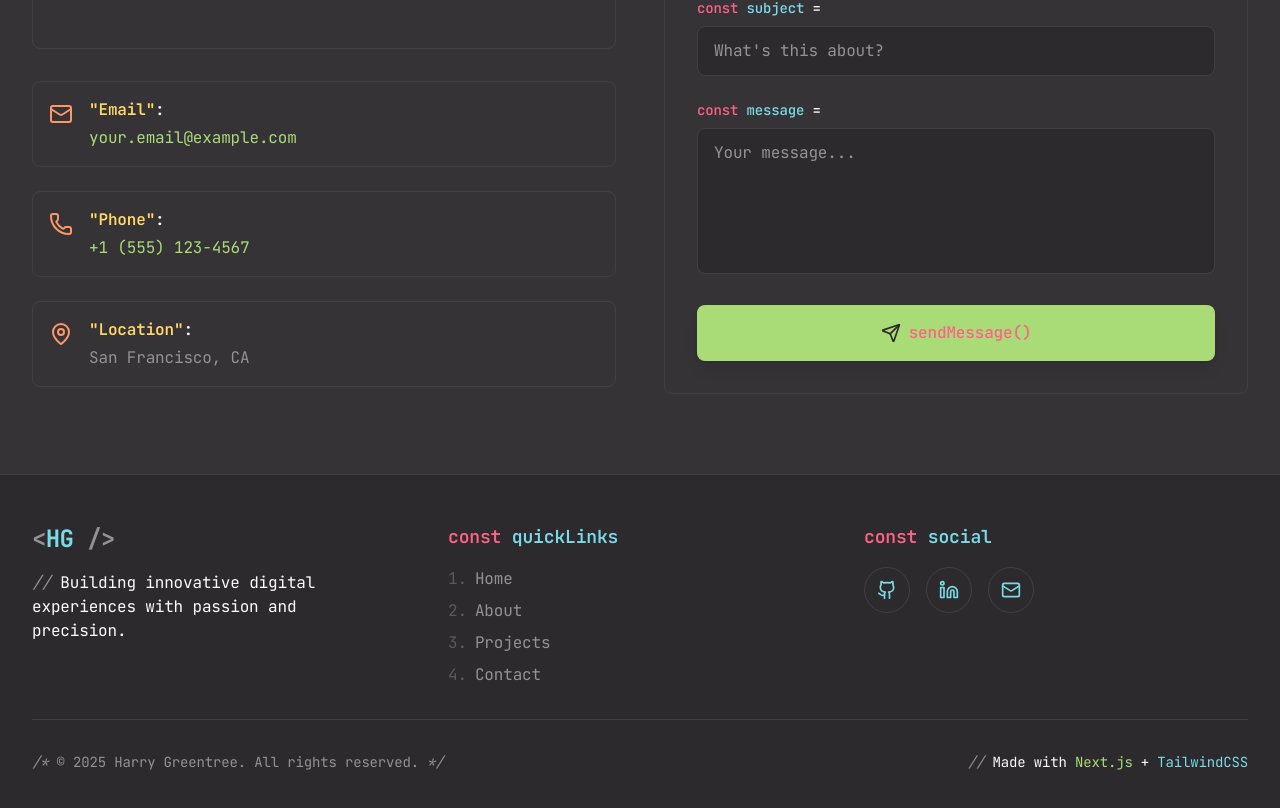
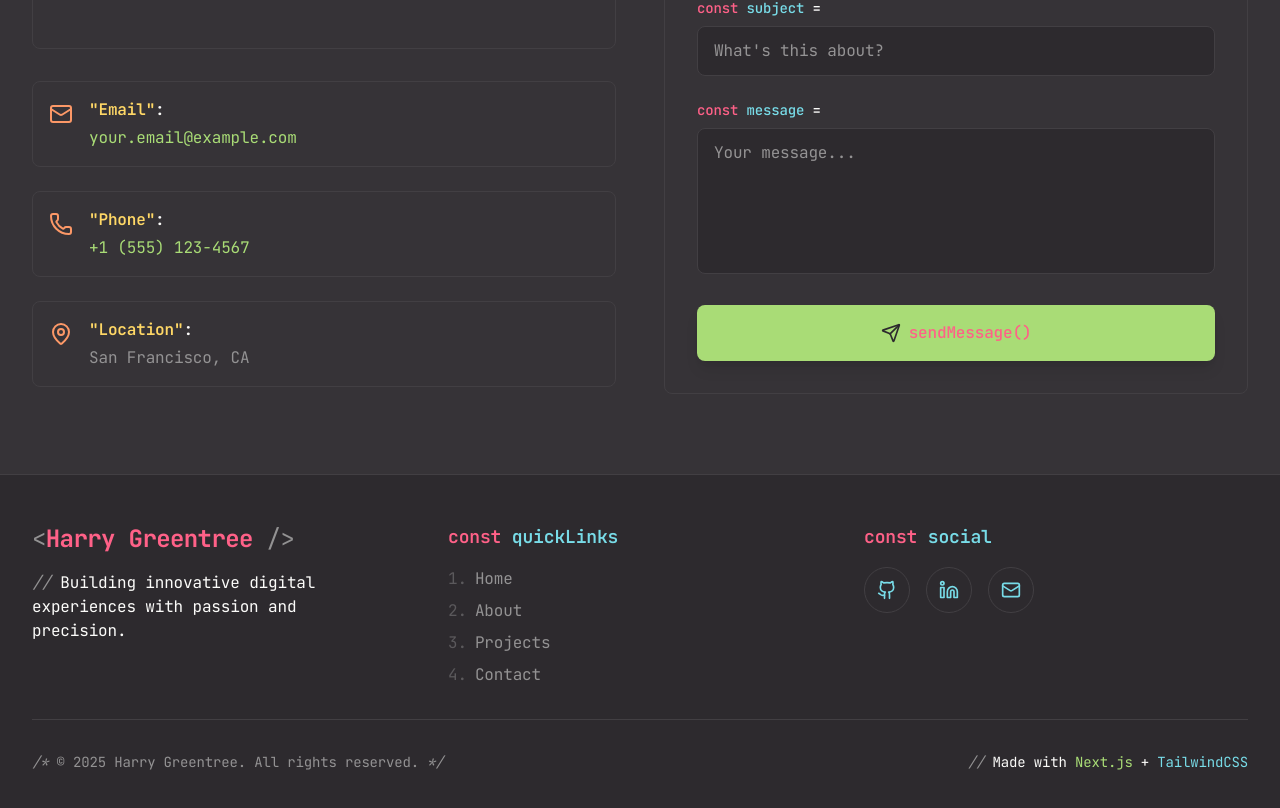
Before and after one commit to lm22433/portfolio-website, a Next.js app: page / in a window 1280 px wide. Shown: the part 4676-5484 px from the top of the page. Built offline with nearby package versions, Linux system fonts and the light colour scheme.

Commit message:
More general cleanup and styling

```diff
--- a/src/components/About.tsx
+++ b/src/components/About.tsx
@@ -55,7 +55,7 @@ export default function About() {
         <div className="text-center mb-12 sm:mb-16">
           <h2 className="text-3xl sm:text-4xl md:text-5xl lg:text-6xl font-bold text-[#ffd866] mb-4 tracking-tight px-4">
             <span className="code-bracket">{'< '}</span>
-            <span className="code-function">About Me</span>
+            <span className="code-keyword">About Me</span>
             <span className="code-bracket">{' />'}</span>
           </h2>
           <div className="w-16 sm:w-20 h-1 bg-[#ff6188] mx-auto"></div>
--- a/src/components/Contact.tsx
+++ b/src/components/Contact.tsx
@@ -68,7 +68,7 @@ export default function Contact() {
         <div className="text-center mb-12 sm:mb-16">
           <h2 className="text-3xl sm:text-4xl md:text-5xl lg:text-6xl font-bold text-[#fc9867] mb-4 tracking-tight px-4">
             <span className="code-bracket">{'< '}</span>
-            <span className="code-function">Contact Me</span>
+            <span className="code-keyword">Contact Me</span>
             <span className="code-bracket">{' />'}</span>
           </h2>
           <div className="w-16 sm:w-20 h-1 bg-[#ff6188] mx-auto mb-4 sm:mb-6"></div>
--- a/src/components/Footer.tsx
+++ b/src/components/Footer.tsx
@@ -52,9 +52,9 @@ export default function Footer() {
               onClick={scrollToTop}
               className="text-xl sm:text-2xl font-bold text-[#ffd866] hover:text-[#ffed4e] transition-colors tracking-tight"
             >
-              <span className="text-[#939293]">{'<'}</span>
-              <span className="text-[#78dce8]">HG</span>
-              <span className="text-[#939293]">{' />'}</span>
+              <span className="code-bracket">{'<'}</span>
+              <span className="code-keyword">Harry Greentree</span>
+              <span className="code-bracket">{' />'}</span>
             </button>
             <p className="text-sm sm:text-base text-[#939293] max-w-xs mx-auto sm:mx-0">
               <span className="code-comment">{'// '}</span>
--- a/src/components/Projects.tsx
+++ b/src/components/Projects.tsx
@@ -70,7 +70,7 @@ export default function Projects() {
         <div className="text-center mb-12 sm:mb-16">
           <h2 className="text-3xl sm:text-4xl md:text-5xl lg:text-6xl font-bold text-[#ff6188] mb-4 tracking-tight px-4">
             <span className="code-bracket">{'< '}</span>
-            <span className="code-function">Projects</span>
+            <span className="code-keyword">Projects</span>
             <span className="code-bracket">{' />'}</span>
           </h2>
           <div className="w-16 sm:w-20 h-1 bg-[#ff6188] mx-auto mb-4 sm:mb-6"></div>
```
